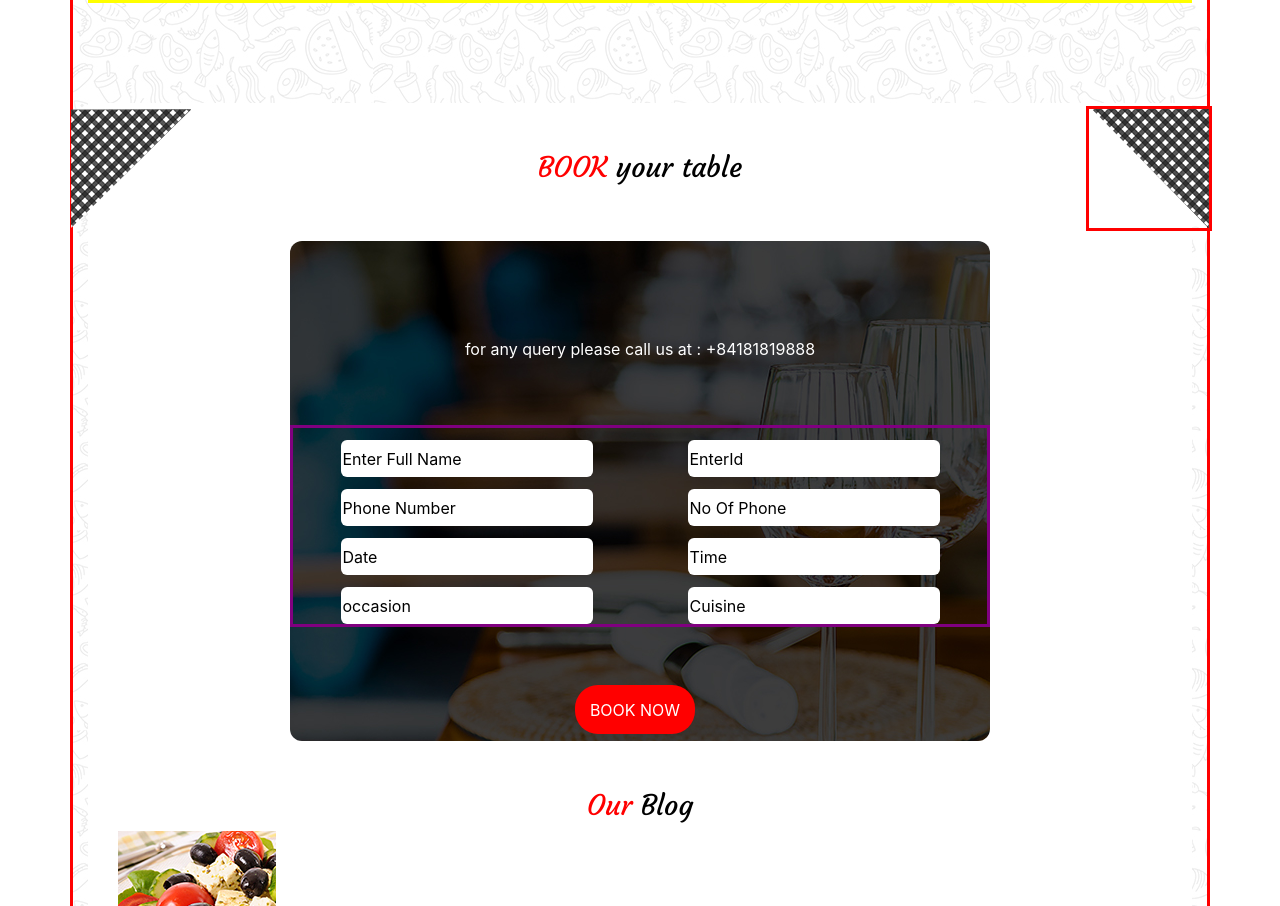
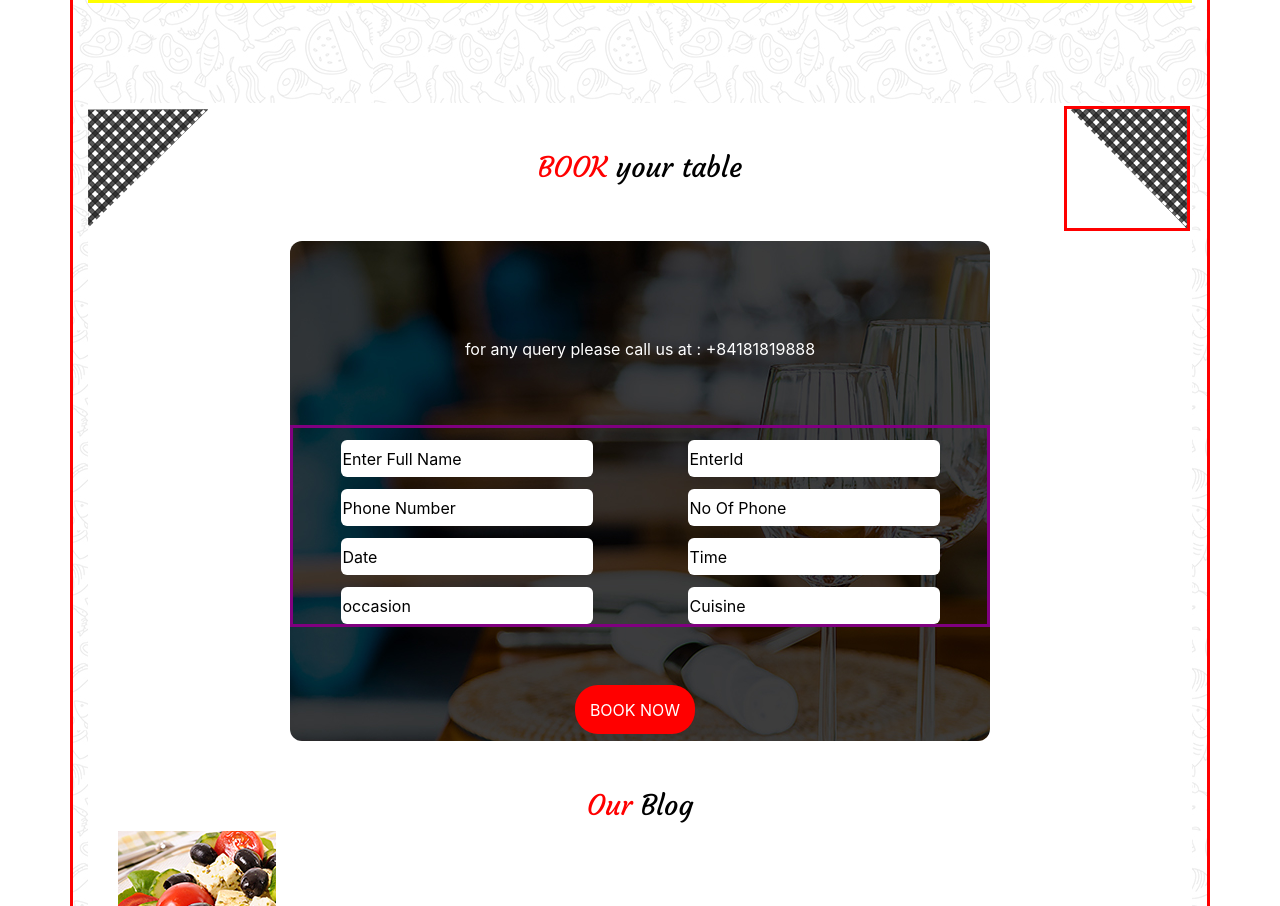
Before and after one commit to Mrnadjiboss/Nsb, a plain HTML site: page index.html in a window 1280 px wide. Shown: the part 2971-3877 px from the top of the page. Drawn offline with nearby package versions, Linux system fonts and the light colour scheme.

Commit message:
100% no media query border adjusted

```diff
--- a/src/sass/style.sass
+++ b/src/sass/style.sass
@@ -173,12 +173,12 @@ body
         .imtl
             position: relative
             bottom: 1494px
-            right: 287px
+            right: 270px
 
         .imtr
             position: relative
             bottom: 1494px
-            left: 603px
+            left: 581px
             border: red solid
 
         // border: red
```
Also changed, not shown: public/css/style.css.
